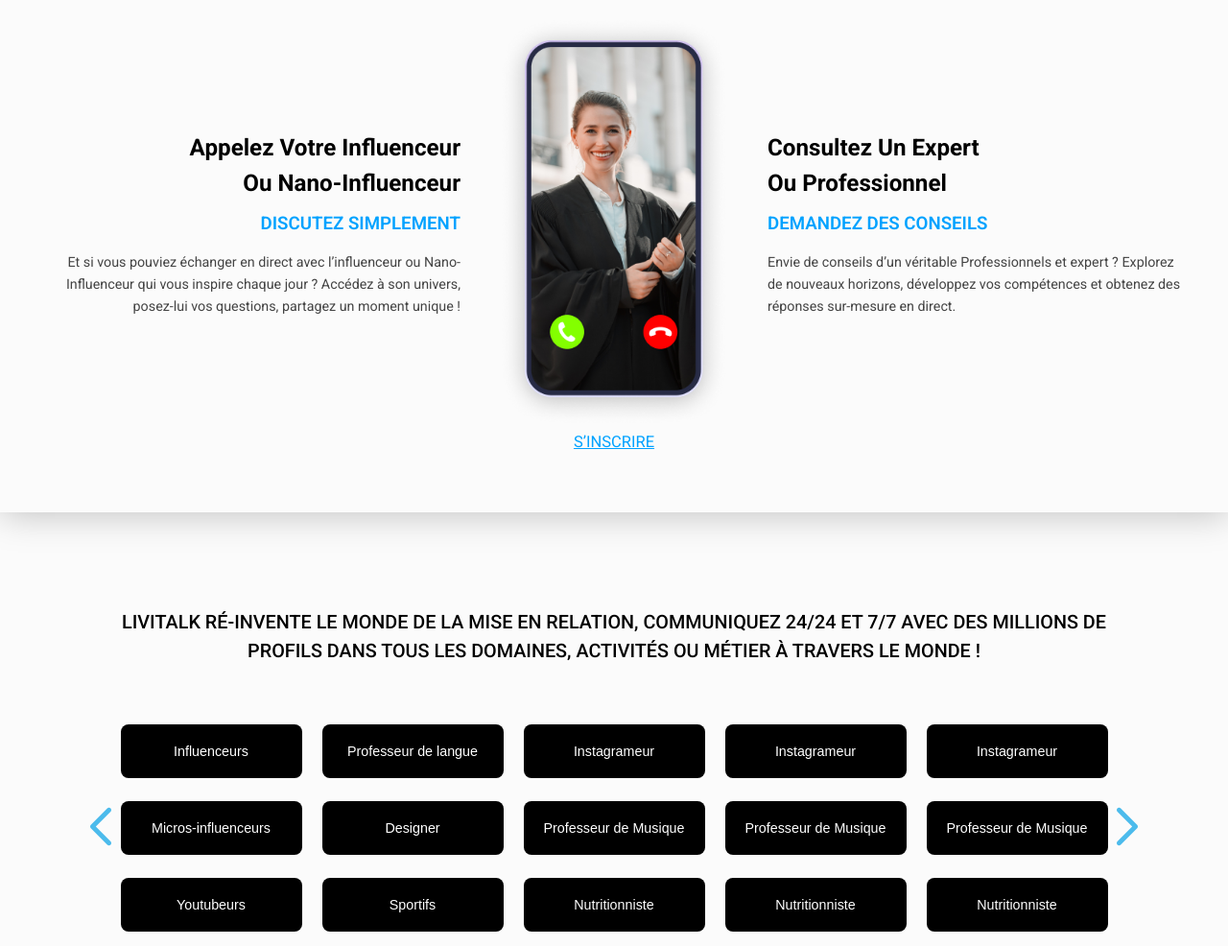
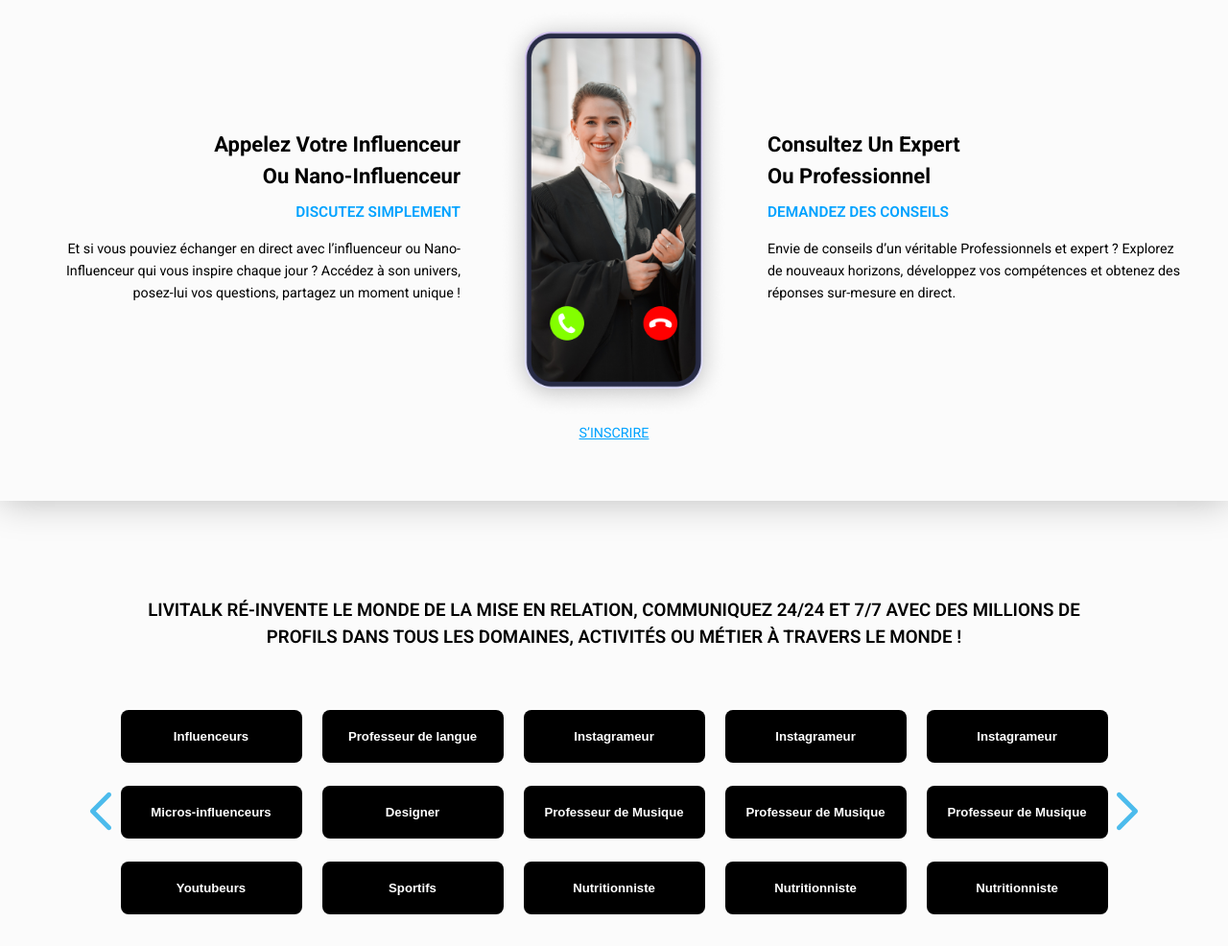
Before and after one commit to nirbhayrana123/live-talk-Nicolas, a plain HTML site: page index.html in a window 1280 px wide. Shown: the part 980-1966 px from the top of the page at 96% size. Drawn offline with nearby package versions, Linux system fonts and the light colour scheme.

Commit message:
comiit amit

```diff
--- a/style.css
+++ b/style.css
@@ -288,14 +288,16 @@ button.buttons.btan {
 
 .talent-box-contant-thre .desc {
     font-size: 1.3em;
-    color: #444;
+    color: #000;
     line-height: 1.6;
+    font-weight: 400;
 }
 
 .talent-box .desc {
     font-size: 1.3em;
-    color: #444;
+    color: #000;
     line-height: 1.6;
+    font-weight: 400;
 }
 
 /* Phone Image */
@@ -380,7 +382,7 @@ nav.nav ul {
     padding: 20px 18px;
     border-radius: 8px;
     font-size: 1.3em;
-    font-weight: 500;
+    font-weight: 600;
     cursor: pointer;
     transition: all 0.3s ease;
     width: 90%;
@@ -418,6 +420,7 @@ nav.nav ul {
 
 .contact-info {
     text-align: left;
+    width: 60%;
 }
 
 .contact-info h2 {
@@ -427,7 +430,7 @@ nav.nav ul {
 .heading-adombil h2 {
     font-size: 1.8em;
     margin-bottom: 20px;
-    font-weight: 500;
+    font-weight: 600;
     color: #000;
 }
 .asterlass {
@@ -998,6 +1001,37 @@ body {
 .hero-grid {
     grid-template-columns: 450px 1fr;
 }
+.section-title {
+    font-size: 2em;
+}
+
+.talent-box h3 {
+    font-size: 2em;
+}
+
+.talent-box-contant-thre h3 {
+    font-size: 2em;
+}
+
+.talent-box .subtitle {
+    font-size: 1.4em;
+}
+.talent-box-contant-thre .subtitle {
+    font-size: 1.4em;
+}
+.btn-link {
+    font-size: 1.3em;
+}
+.heading-adombil h2 {
+    font-size: 1.7em;
+}
+
+.iniflun button {
+    font-size: 1.2em;
+}
+
+
+
 }
 
 @media(max-width: 1400px) {
```
